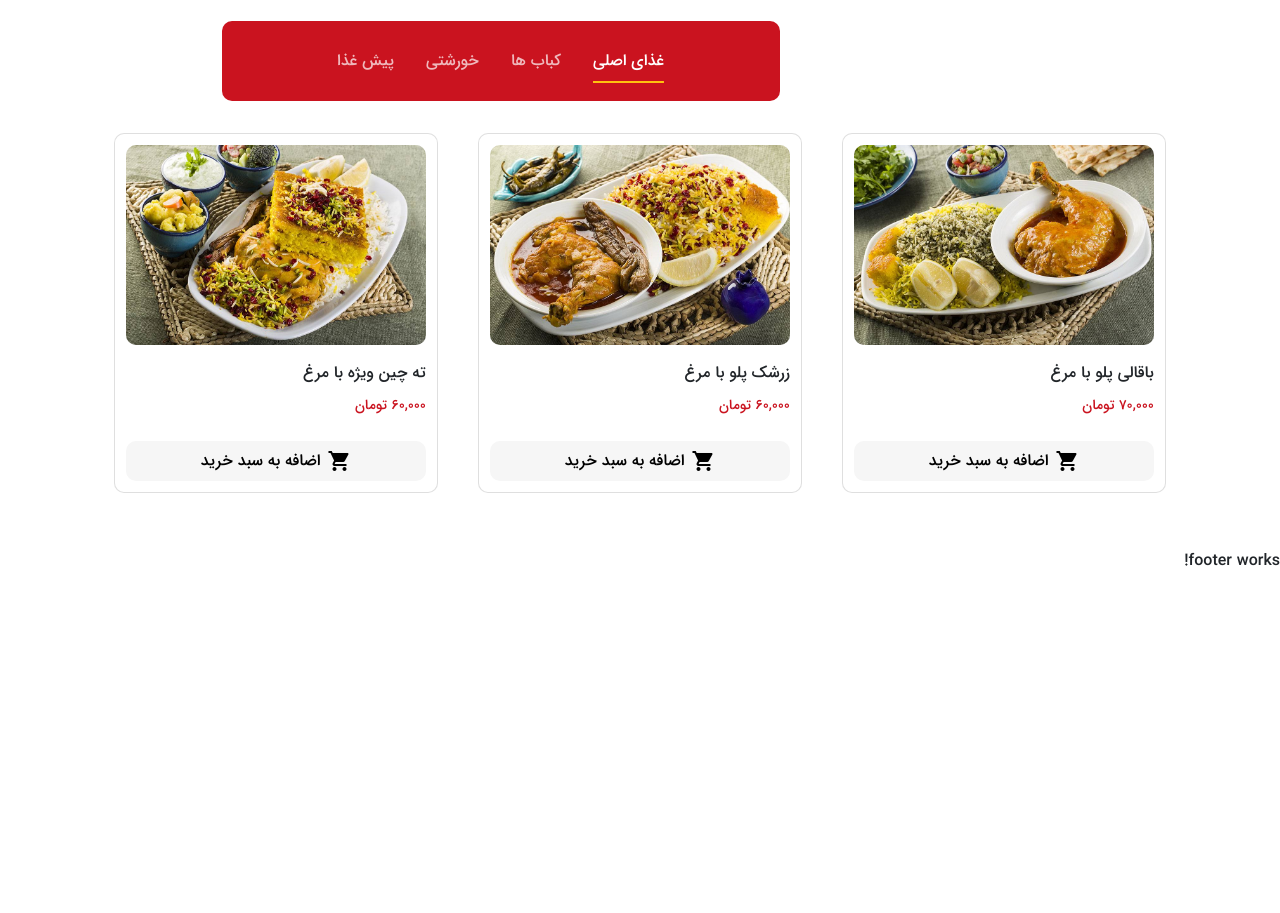
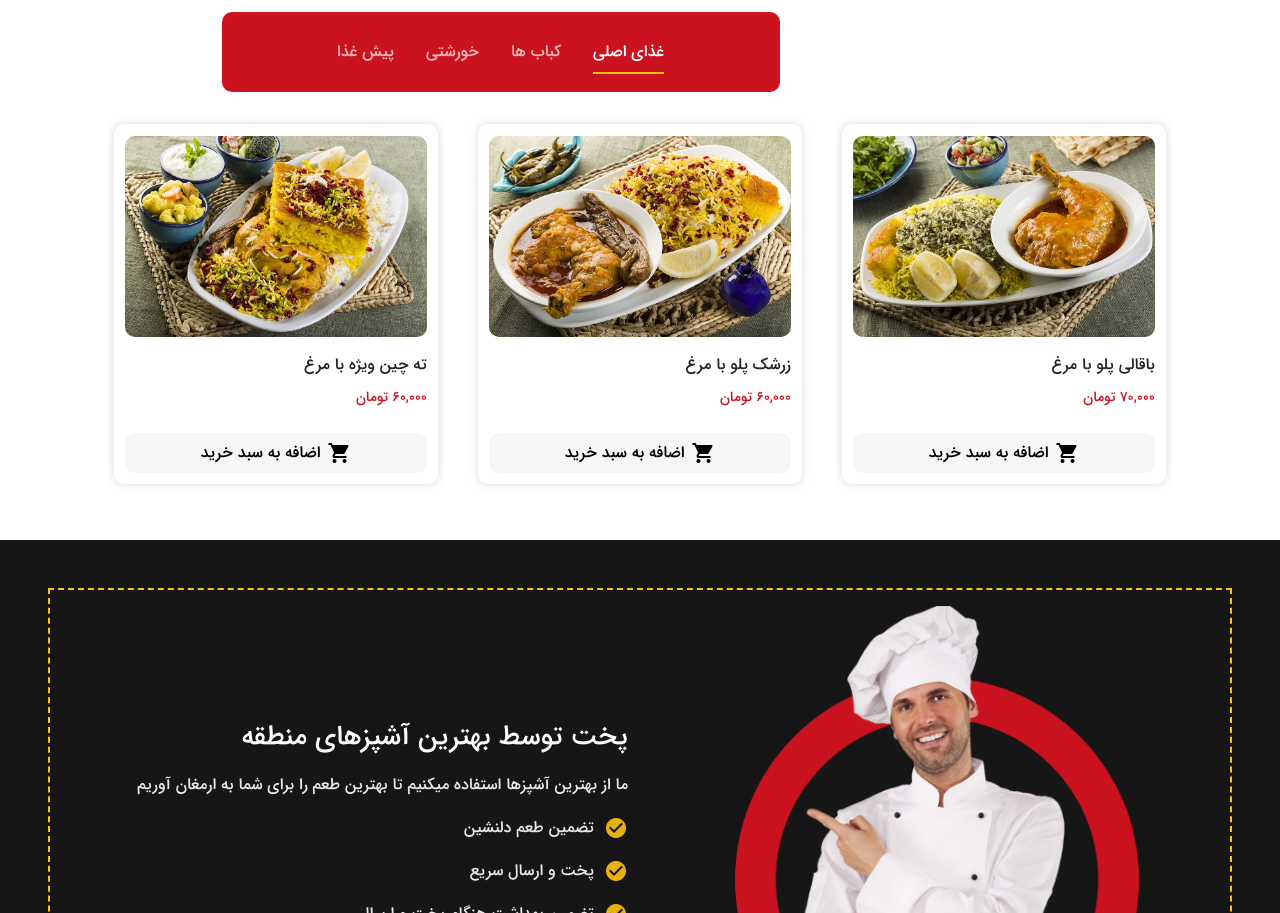
Before and after one commit to yousefgheibi/Restaurant-webapp, an Angular app: page / in a window 1280 px wide. Shown: the part 960-1873 px from the top of the page. Before the commit the page ends 1549 px from the top, so only its background shows below. Built offline with nearby package versions, Linux system fonts and the light colour scheme.

Commit message:
add read-more section

```diff
--- a/src/app/pages/home/home.component.html
+++ b/src/app/pages/home/home.component.html
@@ -1,4 +1,6 @@
-<div class="container-fluid hero p-5">
+<main>
+  <section class="p-5 hero">
+    <div class="container-fluid">
       <div class="row d-flex align-items-center p-5">
         <div class="col-md-6">
           <h1>غذا حاضر است!</h1>
@@ -16,6 +18,9 @@
         </div>
       </div>
     </div>
+  </section>
+
+  <section>
     <div class="container-fluid buttom-hero">
       <div class="row d-flex align-items-center">
         <div class="col-md-3 box-feature">
@@ -48,7 +53,9 @@
         </div>
       </div>
     </div>
+  </section>
 
+  <section>
     <div class="container menu py-5">
       <h2 class="text-center">منوی فروشگاه</h2>
       <div class="divider">
@@ -70,7 +77,9 @@
           <a class="nav-link" data-bs-toggle="pill" href="#stewed">خورشتی</a>
         </li>
         <li class="nav-item">
-      <a class="nav-link" data-bs-toggle="pill" href="#appetizer">پیش غذا</a>
+          <a class="nav-link" data-bs-toggle="pill" href="#appetizer"
+            >پیش غذا</a
+          >
         </li>
       </ul>
 
@@ -91,7 +100,10 @@
                     <p class="card-title">باقالی پلو با مرغ</p>
                     <small class="price">70,000 تومان</small>
                     <div class="btn-actions">
-                    <button class="add-to-cart"><span class="material-icons">shopping_cart</span>اضافه به سبد خرید</button>
+                      <button class="add-to-cart">
+                        <span class="material-icons">shopping_cart</span>اضافه
+                        به سبد خرید
+                      </button>
                     </div>
                   </div>
                 </div>
@@ -109,12 +121,14 @@
                     <p class="card-title">زرشک پلو با مرغ</p>
                     <small class="price">60,000 تومان</small>
                     <div class="btn-actions">
-                    <button class="add-to-cart"><span class="material-icons">shopping_cart</span>اضافه به سبد خرید</button>
+                      <button class="add-to-cart">
+                        <span class="material-icons">shopping_cart</span>اضافه
+                        به سبد خرید
+                      </button>
                     </div>
                   </div>
                 </div>
               </div>
-
 
               <div class="col-md-4">
                 <div class="card">
@@ -128,13 +142,14 @@
                     <p class="card-title">ته چین ویژه با مرغ</p>
                     <small class="price">60,000 تومان</small>
                     <div class="btn-actions">
-                    <button class="add-to-cart"><span class="material-icons">shopping_cart</span>اضافه به سبد خرید</button>
+                      <button class="add-to-cart">
+                        <span class="material-icons">shopping_cart</span>اضافه
+                        به سبد خرید
+                      </button>
                     </div>
                   </div>
                 </div>
               </div>
-
-
             </div>
           </div>
         </div>
@@ -154,7 +169,10 @@
                     <p class="card-title">باقالی پلو با مرغ</p>
                     <small class="price">70,000 تومان</small>
                     <div class="btn-actions">
-                    <button class="add-to-cart"><span class="material-icons">shopping_cart</span>اضافه به سبد خرید</button>
+                      <button class="add-to-cart">
+                        <span class="material-icons">shopping_cart</span>اضافه
+                        به سبد خرید
+                      </button>
                     </div>
                   </div>
                 </div>
@@ -172,12 +190,14 @@
                     <p class="card-title">زرشک پلو با مرغ</p>
                     <small class="price">60,000 تومان</small>
                     <div class="btn-actions">
-                    <button class="add-to-cart"><span class="material-icons">shopping_cart</span>اضافه به سبد خرید</button>
+                      <button class="add-to-cart">
+                        <span class="material-icons">shopping_cart</span>اضافه
+                        به سبد خرید
+                      </button>
                     </div>
                   </div>
                 </div>
               </div>
-
 
               <div class="col-md-4">
                 <div class="card">
@@ -191,13 +211,14 @@
                     <p class="card-title">ته چین ویژه با مرغ</p>
                     <small class="price">60,000 تومان</small>
                     <div class="btn-actions">
-                    <button class="add-to-cart"><span class="material-icons">shopping_cart</span>اضافه به سبد خرید</button>
+                      <button class="add-to-cart">
+                        <span class="material-icons">shopping_cart</span>اضافه
+                        به سبد خرید
+                      </button>
                     </div>
                   </div>
                 </div>
               </div>
-
-
             </div>
           </div>
         </div>
@@ -217,7 +238,10 @@
                     <p class="card-title">باقالی پلو با مرغ</p>
                     <small class="price">70,000 تومان</small>
                     <div class="btn-actions">
-                    <button class="add-to-cart"><span class="material-icons">shopping_cart</span>اضافه به سبد خرید</button>
+                      <button class="add-to-cart">
+                        <span class="material-icons">shopping_cart</span>اضافه
+                        به سبد خرید
+                      </button>
                     </div>
                   </div>
                 </div>
@@ -235,12 +259,14 @@
                     <p class="card-title">زرشک پلو با مرغ</p>
                     <small class="price">60,000 تومان</small>
                     <div class="btn-actions">
-                    <button class="add-to-cart"><span class="material-icons">shopping_cart</span>اضافه به سبد خرید</button>
+                      <button class="add-to-cart">
+                        <span class="material-icons">shopping_cart</span>اضافه
+                        به سبد خرید
+                      </button>
                     </div>
                   </div>
                 </div>
               </div>
-
 
               <div class="col-md-4">
                 <div class="card">
@@ -254,13 +280,14 @@
                     <p class="card-title">ته چین ویژه با مرغ</p>
                     <small class="price">60,000 تومان</small>
                     <div class="btn-actions">
-                    <button class="add-to-cart"><span class="material-icons">shopping_cart</span>اضافه به سبد خرید</button>
+                      <button class="add-to-cart">
+                        <span class="material-icons">shopping_cart</span>اضافه
+                        به سبد خرید
+                      </button>
                     </div>
                   </div>
                 </div>
               </div>
-
-
             </div>
           </div>
         </div>
@@ -280,7 +307,10 @@
                     <p class="card-title">باقالی پلو با مرغ</p>
                     <small class="price">70,000 تومان</small>
                     <div class="btn-actions">
-                    <button class="add-to-cart"><span class="material-icons">shopping_cart</span>اضافه به سبد خرید</button>
+                      <button class="add-to-cart">
+                        <span class="material-icons">shopping_cart</span>اضافه
+                        به سبد خرید
+                      </button>
                     </div>
                   </div>
                 </div>
@@ -298,12 +328,14 @@
                     <p class="card-title">زرشک پلو با مرغ</p>
                     <small class="price">60,000 تومان</small>
                     <div class="btn-actions">
-                    <button class="add-to-cart"><span class="material-icons">shopping_cart</span>اضافه به سبد خرید</button>
+                      <button class="add-to-cart">
+                        <span class="material-icons">shopping_cart</span>اضافه
+                        به سبد خرید
+                      </button>
                     </div>
                   </div>
                 </div>
               </div>
-
 
               <div class="col-md-4">
                 <div class="card">
@@ -317,15 +349,51 @@
                     <p class="card-title">ته چین ویژه با مرغ</p>
                     <small class="price">60,000 تومان</small>
                     <div class="btn-actions">
-                    <button class="add-to-cart"><span class="material-icons">shopping_cart</span>اضافه به سبد خرید</button>
-                </div>
-              </div>
-            </div>
-          </div>
-
-
+                      <button class="add-to-cart">
+                        <span class="material-icons">shopping_cart</span>اضافه
+                        به سبد خرید
+                      </button>
                     </div>
                   </div>
                 </div>
               </div>
             </div>
+          </div>
+        </div>
+      </div>
+    </div>
+  </section>
+
+  <section class="read-more p-5">
+    <div class="container-fluid p-2">
+      <div class="row d-flex align-items-center">
+        <div class="col-md-6 p-2 text-center">
+          <img src="../../../assets/img/read-more.png" alt="" />
+        </div>
+        <div class="col-md-6">
+          <h4>پخت توسط بهترین آشپزهای منطقه</h4>
+          <p>
+            ما از بهترین آشپزها استفاده میکنیم تا بهترین طعم را برای شما به
+            ارمغان آوریم
+          </p>
+          <ul>
+            <li>
+              <span class="material-icons"> check_circle </span> تضمین طعم
+              دلنشین
+            </li>
+            <li>
+              <span class="material-icons"> check_circle </span>پخت و ارسال سریع
+            </li>
+            <li>
+              <span class="material-icons"> check_circle </span>
+              تضمین بهداشت هنگام پخت و ارسال
+            </li>
+          </ul>
+          <a href="#"
+            >بیشتر بخوانید<span class="material-icons"> chevron_left </span></a
+          >
+        </div>
+      </div>
+    </div>
+  </section>
+</main>
--- a/src/app/pages/home/home.component.scss
+++ b/src/app/pages/home/home.component.scss
@@ -13,7 +13,9 @@
     font-size: 1rem;
     font-weight: 300;
   }
-
+  .hero-img {
+    width: 70%;
+  }
   .btn-actions button {
     border-radius: 10px;
     width: 90px;
@@ -40,10 +42,6 @@
       color: #ffc20f;
     }
   }
-}
-
-.hero-img {
-  width: 70%;
 }
 
 .buttom-hero {
@@ -117,18 +115,26 @@
     border-radius: 10px;
     padding: 0.7rem;
     margin: 0.5rem;
-    .card-body{
+    border: none;
+    -webkit-box-shadow: 0 0 10px 0 rgb(0 0 0 / 15%);
+    box-shadow: 0 0 10px 0 rgb(0 0 0 / 15%);
+    transition: all 300ms ease;
+    &:hover {
+      -webkit-box-shadow: 0 0 30px 0 rgb(0 0 0 / 15%);
+      box-shadow: 0 0 30px 0 rgb(0 0 0 / 15%);
+    }
+    .card-body {
       padding: 0;
       padding-top: 1rem;
     }
     img {
       border-radius: 10px;
     }
-    .card-title{
+    .card-title {
       font-size: 1rem;
       transition: all 300ms ease;
 
-      &:hover{
+      &:hover {
         color: #ca131f;
         cursor: pointer;
       }
@@ -157,10 +163,57 @@
         }
 
         &:hover {
-          -webkit-box-shadow: 0px 0px 10px 1px rgba(0,0,0,0.34);
-          box-shadow: 0px 0px 10px 1px rgba(0,0,0,0.34);
+          -webkit-box-shadow: 0px 0px 10px 1px rgba(0, 0, 0, 0.34);
+          box-shadow: 0px 0px 10px 1px rgba(0, 0, 0, 0.34);
         }
       }
     }
   }
 }
+
+.read-more {
+  background: #161616;
+  .container-fluid {
+    border: 2px dashed #ffc20f;
+  }
+  img {
+    width: 70%;
+  }
+  h4 {
+    color: #fff;
+    font-size: 1.7rem;
+  }
+  ul {
+    list-style: none;
+    padding-right: 0;
+  }
+  p,
+  li {
+    color: #ffff;
+    opacity: 0.9;
+    font-size: 1rem;
+    margin-top: 1.2rem;
+  }
+  li {
+    display: flex;
+    span {
+      color: #ffc20f;
+      margin-left: 10px;
+    }
+  }
+
+  a {
+    color: #ffc20f;
+    display: flex;
+    text-decoration: none;
+    font-size: 0.8rem;
+    transition: all 300ms ease;
+    margin-top: 1.3rem;
+    span {
+      font-size: 1rem;
+    }
+    &:hover {
+      margin-right: 1rem;
+    }
+  }
+}
```
Also changed, not shown: src/assets/img/read-more.png (added). Lines whose indentation alone changed are shown as unchanged.
